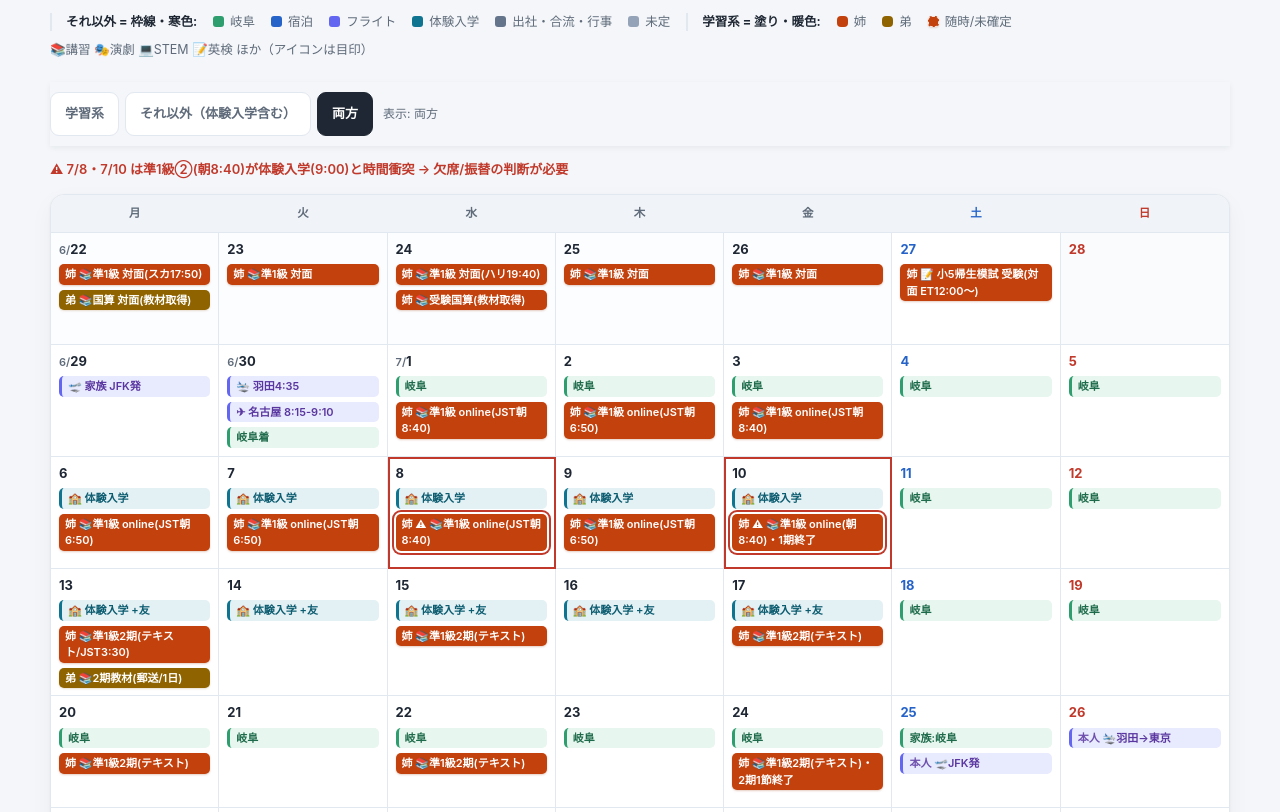
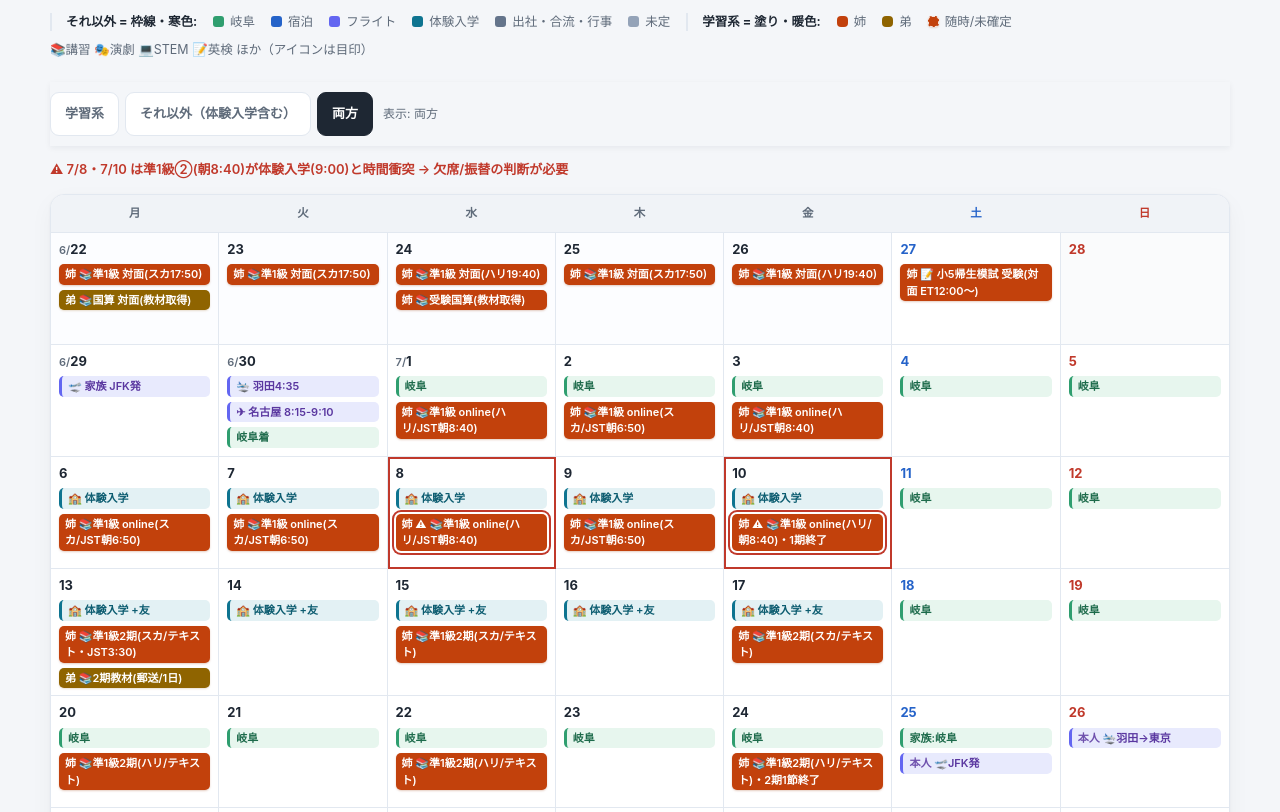
Before and after one commit to ShinjiF1002/summer-2026-calendar, a plain HTML site: page index.html in a window 1280 px wide. Shown: the part 98-910 px from the top of the page. Drawn offline with Linux system fonts and the light colour scheme.

Commit message:
Update calendar: add 準1級 campus (スカ/ハリ) to all entries + noindex (src: ena要項 p.14)

```diff
--- a/index.html
+++ b/index.html
@@ -3,6 +3,7 @@
 <head>
 <meta charset="UTF-8">
 <meta name="viewport" content="width=device-width, initial-scale=1.0, viewport-fit=cover">
+<meta name="robots" content="noindex, nofollow">
 <title>2026 夏カレンダー — 一時帰国 ＋ 夏期講習</title>
 <style>
   :root {
@@ -192,14 +193,14 @@
             <span class="chip c-saki"><span class="who">姉</span> 📚準1級 対面(スカ17:50)</span>
             <span class="chip c-koki"><span class="who">弟</span> 📚国算 対面(教材取得)</span></td>
         <td class="ny"><div class="dnum">23</div>
-            <span class="chip c-saki"><span class="who">姉</span> 📚準1級 対面</span></td>
+            <span class="chip c-saki"><span class="who">姉</span> 📚準1級 対面(スカ17:50)</span></td>
         <td class="ny"><div class="dnum">24</div>
             <span class="chip c-saki"><span class="who">姉</span> 📚準1級 対面(ハリ19:40)</span>
             <span class="chip c-saki"><span class="who">姉</span> 📚受験国算(教材取得)</span></td>
         <td class="ny"><div class="dnum">25</div>
-            <span class="chip c-saki"><span class="who">姉</span> 📚準1級 対面</span></td>
+            <span class="chip c-saki"><span class="who">姉</span> 📚準1級 対面(スカ17:50)</span></td>
         <td class="ny"><div class="dnum">26</div>
-            <span class="chip c-saki"><span class="who">姉</span> 📚準1級 対面</span></td>
+            <span class="chip c-saki"><span class="who">姉</span> 📚準1級 対面(ハリ19:40)</span></td>
         <td class="sat"><div class="dnum">27</div>
             <span class="chip c-saki"><span class="who">姉</span> 📝 小5帰生模試 受験(対面 ET12:00〜)</span></td>
         <td class="sun out"><div class="dnum">28</div></td>
@@ -214,13 +215,13 @@
             <span class="chip c-gifu">岐阜着</span></td>
         <td><div class="dnum"><span class="mo">7/</span>1</div>
             <span class="chip c-gifu">岐阜</span>
-            <span class="chip c-saki"><span class="who">姉</span> 📚準1級 online(JST朝8:40)</span></td>
+            <span class="chip c-saki"><span class="who">姉</span> 📚準1級 online(ハリ/JST朝8:40)</span></td>
         <td><div class="dnum">2</div>
             <span class="chip c-gifu">岐阜</span>
-            <span class="chip c-saki"><span class="who">姉</span> 📚準1級 online(JST朝6:50)</span></td>
+            <span class="chip c-saki"><span class="who">姉</span> 📚準1級 online(スカ/JST朝6:50)</span></td>
         <td><div class="dnum">3</div>
             <span class="chip c-gifu">岐阜</span>
-            <span class="chip c-saki"><span class="who">姉</span> 📚準1級 online(JST朝8:40)</span></td>
+            <span class="chip c-saki"><span class="who">姉</span> 📚準1級 online(ハリ/JST朝8:40)</span></td>
         <td class="sat"><div class="dnum">4</div><span class="chip c-gifu">岐阜</span></td>
         <td class="sun"><div class="dnum">5</div><span class="chip c-gifu">岐阜</span></td>
       </tr>
@@ -228,19 +229,19 @@
       <tr>
         <td><div class="dnum">6</div>
             <span class="chip c-school">🏫 体験入学</span>
-            <span class="chip c-saki"><span class="who">姉</span> 📚準1級 online(JST朝6:50)</span></td>
+            <span class="chip c-saki"><span class="who">姉</span> 📚準1級 online(スカ/JST朝6:50)</span></td>
         <td><div class="dnum">7</div>
             <span class="chip c-school">🏫 体験入学</span>
-            <span class="chip c-saki"><span class="who">姉</span> 📚準1級 online(JST朝6:50)</span></td>
+            <span class="chip c-saki"><span class="who">姉</span> 📚準1級 online(スカ/JST朝6:50)</span></td>
         <td data-conflict><div class="dnum">8</div>
             <span class="chip c-school">🏫 体験入学</span>
-            <span class="chip c-saki c-conflict"><span class="who">姉</span> ⚠ 📚準1級 online(JST朝8:40)</span></td>
+            <span class="chip c-saki c-conflict"><span class="who">姉</span> ⚠ 📚準1級 online(ハリ/JST朝8:40)</span></td>
         <td><div class="dnum">9</div>
             <span class="chip c-school">🏫 体験入学</span>
-            <span class="chip c-saki"><span class="who">姉</span> 📚準1級 online(JST朝6:50)</span></td>
+            <span class="chip c-saki"><span class="who">姉</span> 📚準1級 online(スカ/JST朝6:50)</span></td>
         <td data-conflict><div class="dnum">10</div>
             <span class="chip c-school">🏫 体験入学</span>
-            <span class="chip c-saki c-conflict"><span class="who">姉</span> ⚠ 📚準1級 online(朝8:40)・1期終了</span></td>
+            <span class="chip c-saki c-conflict"><span class="who">姉</span> ⚠ 📚準1級 online(ハリ/朝8:40)・1期終了</span></td>
         <td class="sat"><div class="dnum">11</div><span class="chip c-gifu">岐阜</span></td>
         <td class="sun"><div class="dnum">12</div><span class="chip c-gifu">岐阜</span></td>
       </tr>
@@ -248,16 +249,16 @@
       <tr>
         <td><div class="dnum">13</div>
             <span class="chip c-school">🏫 体験入学 +友</span>
-            <span class="chip c-saki"><span class="who">姉</span> 📚準1級2期(テキスト/JST3:30)</span>
+            <span class="chip c-saki"><span class="who">姉</span> 📚準1級2期(スカ/テキスト・JST3:30)</span>
             <span class="chip c-koki"><span class="who">弟</span> 📚2期教材(郵送/1日)</span></td>
         <td><div class="dnum">14</div><span class="chip c-school">🏫 体験入学 +友</span></td>
         <td><div class="dnum">15</div>
             <span class="chip c-school">🏫 体験入学 +友</span>
-            <span class="chip c-saki"><span class="who">姉</span> 📚準1級2期(テキスト)</span></td>
+            <span class="chip c-saki"><span class="who">姉</span> 📚準1級2期(スカ/テキスト)</span></td>
         <td><div class="dnum">16</div><span class="chip c-school">🏫 体験入学 +友</span></td>
         <td><div class="dnum">17</div>
             <span class="chip c-school">🏫 体験入学 +友</span>
-            <span class="chip c-saki"><span class="who">姉</span> 📚準1級2期(テキスト)</span></td>
+            <span class="chip c-saki"><span class="who">姉</span> 📚準1級2期(スカ/テキスト)</span></td>
         <td class="sat"><div class="dnum">18</div><span class="chip c-gifu">岐阜</span></td>
         <td class="sun"><div class="dnum">19</div><span class="chip c-gifu">岐阜</span></td>
       </tr>
@@ -265,15 +266,15 @@
       <tr>
         <td><div class="dnum">20</div>
             <span class="chip c-gifu">岐阜</span>
-            <span class="chip c-saki"><span class="who">姉</span> 📚準1級2期(テキスト)</span></td>
+            <span class="chip c-saki"><span class="who">姉</span> 📚準1級2期(ハリ/テキスト)</span></td>
         <td><div class="dnum">21</div><span class="chip c-gifu">岐阜</span></td>
         <td><div class="dnum">22</div>
             <span class="chip c-gifu">岐阜</span>
-            <span class="chip c-saki"><span class="who">姉</span> 📚準1級2期(テキスト)</span></td>
+            <span class="chip c-saki"><span class="who">姉</span> 📚準1級2期(ハリ/テキスト)</span></td>
         <td><div class="dnum">23</div><span class="chip c-gifu">岐阜</span></td>
         <td><div class="dnum">24</div>
             <span class="chip c-gifu">岐阜</span>
-            <span class="chip c-saki"><span class="who">姉</span> 📚準1級2期(テキスト)・2期1節終了</span></td>
+            <span class="chip c-saki"><span class="who">姉</span> 📚準1級2期(ハリ/テキスト)・2期1節終了</span></td>
         <td class="sat"><div class="dnum">25</div>
             <span class="chip c-gifu">家族:岐阜</span>
             <span class="chip c-flight"><span class="who">本人</span> 🛫JFK発</span></td>
@@ -378,6 +379,7 @@
     <h3>夏期講習/キャンプ(塗りつぶし=旅程と別トラック)</h3>
     <ul>
       <li><b>ENA 1期</b>: 6/22週=<b>対面(NY、出発前)</b> / 6/29出発後は <b>online(JST朝)</b>。姉は準1級フル(〜7/10)、弟・受験国算は教材取得で1日のみ。</li>
+      <li><b>準1級は2系列(校舎別)を併行受講</b> → 計15コマ(=フル)。<b>スカ</b>=スカースデール校(月・火・木、現地17:50〜19:10=JST翌朝6:50)/ <b>ハリ</b>=ハリソン校(水・金、現地19:40〜21:00=JST翌朝8:40)。出典: ena 2026夏期講習会要項 p.14(英検対策講座)。</li>
       <li class="warn">⚠ 準1級②(JST朝8:40〜10:00 = 7/8・7/10 等)は岐阜の<b>体験入学(9:00〜)と時間が重なる</b>。①(朝6:50〜)の日を優先するか、当該日は欠席/振替の判断が必要。</li>
       <li><b>ENA 2期1節(7/13–24)</b>: 姉は<b>準1級を受講(テキスト入手目的)</b>。実時刻は<b>JST深夜3:30</b>のためライブでなく教材・録画主体(全6コマ=7/13・15・17・20・22・24)。弟は2期教材を1日のみ取得。</li>
       <li><b>ENA 2期2節(7/27–8/7)は除外</b>(深夜JSTかつ帰国直前)。</li>
@@ -394,7 +396,7 @@
       <li class="warn">要手配: 7/27 東京→7/28 神戸の移動(新幹線~3h)/ 7/30-31・8/2以降の行程 / 国際線の実時刻</li>
       <li class="warn">再入国: 8/8 全員の再入国記録を確認</li>
     </ul>
-    <div style="margin-top:8px;font-size:12px;font-weight:500;">旅程の時刻は JST。夏期講習/キャンプは現地ET実施(online受講時刻のみ JST 併記)。2期1節準1級=テキスト入手目的で受講・2期2節除外。Last updated: 2026-06-04</div>
+    <div style="margin-top:8px;font-size:12px;font-weight:500;">旅程の時刻は JST。夏期講習/キャンプは現地ET実施(online受講時刻のみ JST 併記)。2期1節準1級=テキスト入手目的で受講・2期2節除外。準1級の校舎: スカ=スカースデール / ハリ=ハリソン(出典: ena要項 p.14)。Last updated: 2026-06-14</div>
   </footer>
 </div>
 <script>
```
